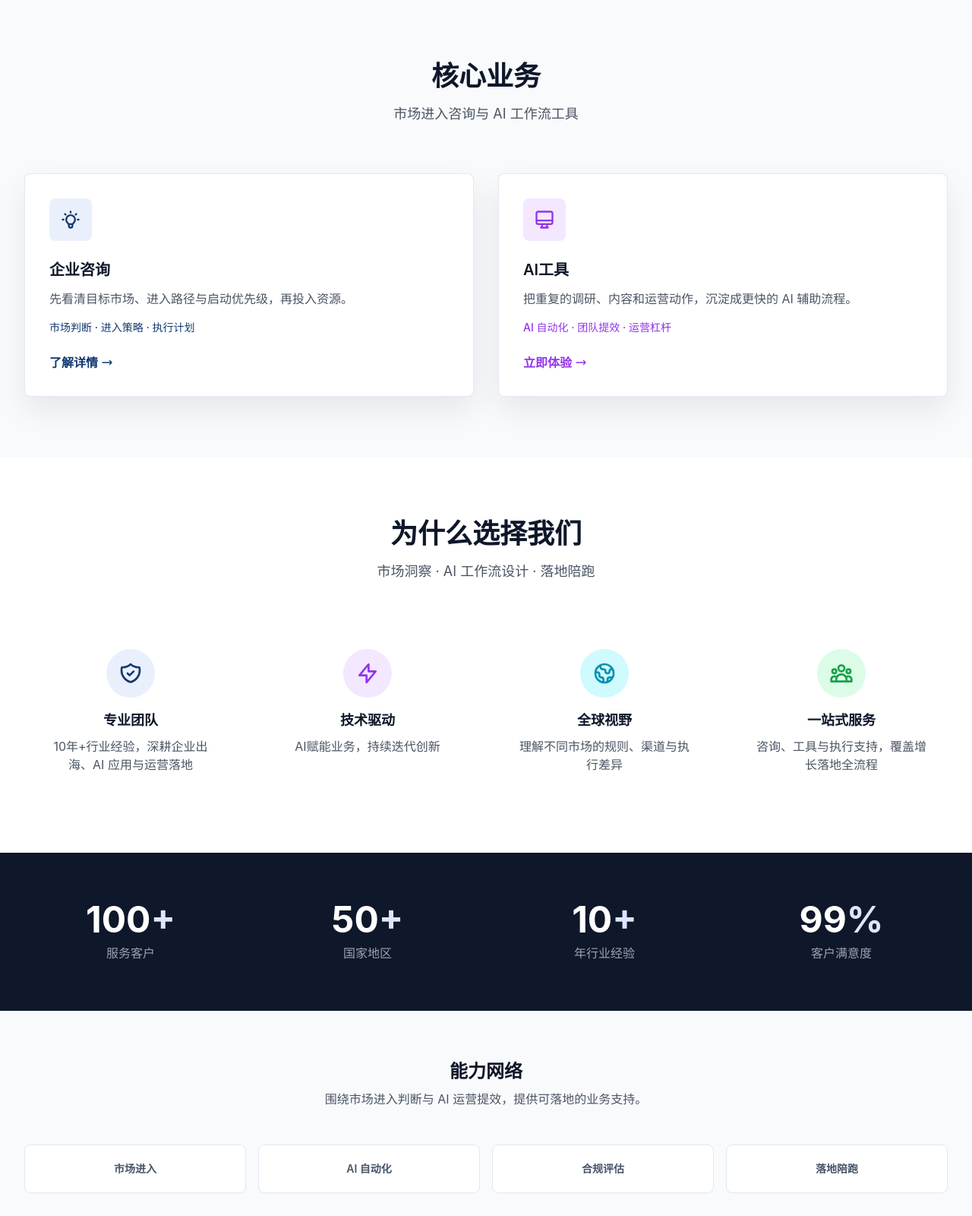
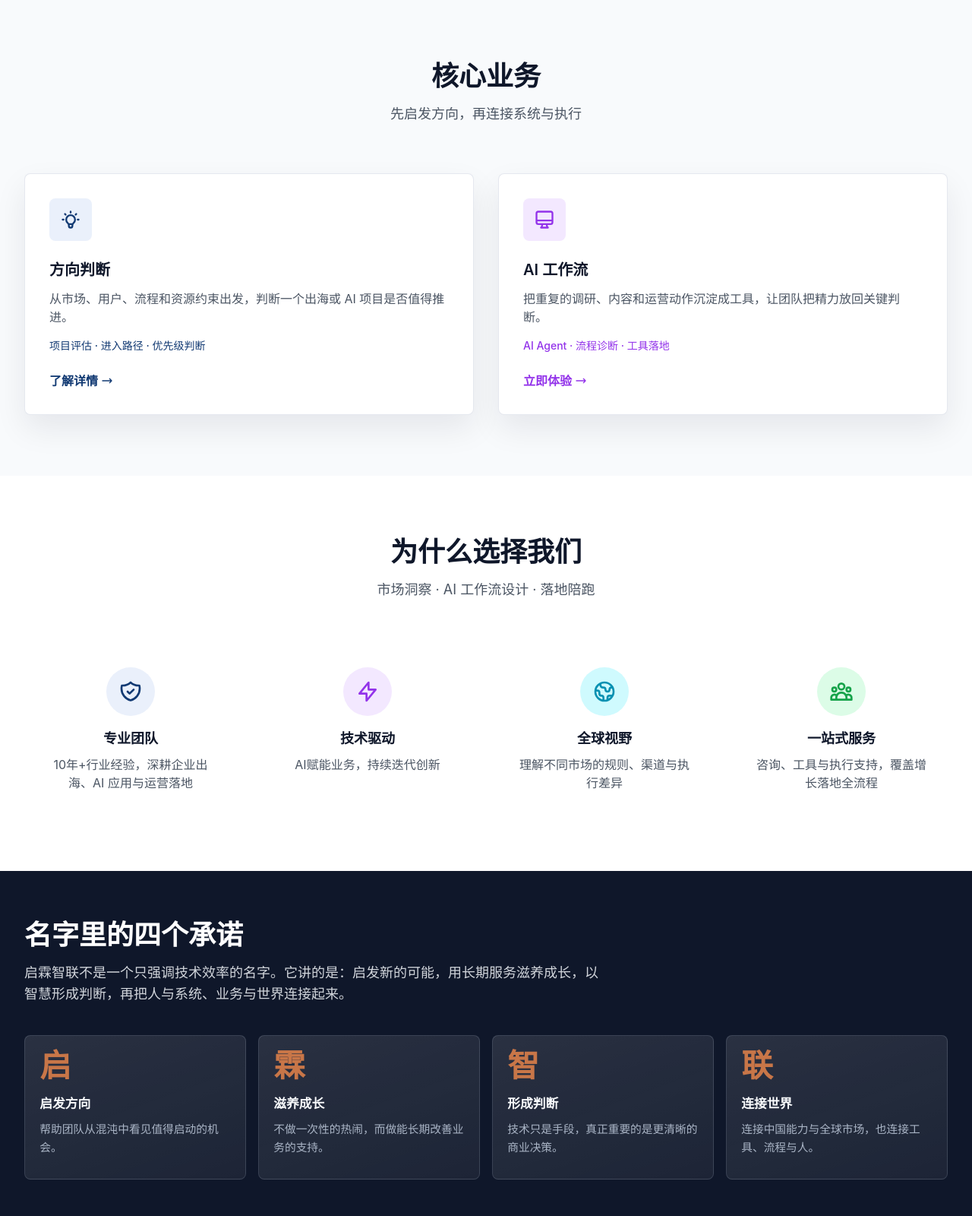
Before and after one commit to kanexu/kylink-website, a plain HTML site: page zh/index.html in a window 1280 px wide. Shown: the part 800-2400 px from the top of the page at 76% size. Drawn offline with nearby package versions, Linux system fonts and the light colour scheme.

Commit message:
Bring the brand meaning into the homepage
The previous homepage copy explained service functions but did not express the meaning behind 启霖智联. This revision makes the mission and name interpretation the center of the first-page story: 启 for opening direction, 霖 for nourishing growth, 智 for judgment, and 联 for connection. It also replaces unverified metric-style homepage claims with a clearer brand meaning section.

Constraint: Keep overseas warehouse promotion off the homepage while preserving existing product pages
Rejected: Keep the homepage as service-feature copy | It missed the company's naming culture and felt generic
Confidence: high
Scope-risk: narrow
Reversibility: clean
Tested: node --check js/main.js; git diff --check; searched homepage files for removed WMS/warehouse/supply-chain and metric wording
Not-tested: Full browser screenshot QA because browser automation is unavailable in this environment

```diff
--- a/css/site.css
+++ b/css/site.css
@@ -140,6 +140,11 @@ section .bg-gradient-to-br.rounded-2xl {
   margin: 2.25rem auto 0;
 }
 
+.hero-focus-row--four {
+  grid-template-columns: repeat(4, minmax(0, 1fr));
+  max-width: 940px;
+}
+
 .hero-focus-item {
   border: 1px solid rgba(220, 230, 255, 0.18);
   border-radius: 8px;
@@ -162,6 +167,37 @@ section .bg-gradient-to-br.rounded-2xl {
   color: #f8fafc;
   font-size: 1rem;
   font-weight: 700;
+}
+
+.brand-meaning-card {
+  min-height: 190px;
+  border: 1px solid rgba(220, 230, 255, 0.14);
+  border-radius: 8px;
+  background:
+    linear-gradient(160deg, rgba(255, 255, 255, 0.08), rgba(255, 255, 255, 0.02)),
+    rgba(248, 250, 252, 0.04);
+  padding: 1.2rem;
+}
+
+.brand-meaning-char {
+  color: #c87648;
+  font-size: 2.6rem;
+  font-weight: 800;
+  line-height: 1;
+  margin-bottom: 1rem;
+}
+
+.brand-meaning-card h3 {
+  color: #f8fafc;
+  font-size: 1.05rem;
+  font-weight: 750;
+  margin-bottom: 0.55rem;
+}
+
+.brand-meaning-card p {
+  color: #aab5c6;
+  font-size: 0.92rem;
+  line-height: 1.65;
 }
 
 .wms-dashboard {
@@ -243,6 +279,13 @@ a[aria-disabled="true"] {
   opacity: 0.58;
 }
 
+@media (max-width: 1024px) {
+  .hero-focus-row--four {
+    grid-template-columns: repeat(2, minmax(0, 1fr));
+    max-width: 680px;
+  }
+}
+
 @media (max-width: 768px) {
   nav img[src$="kylink-logo.svg"],
   nav img[src$="k-logo.svg"] {
--- a/zh/index.html
+++ b/zh/index.html
@@ -5,7 +5,7 @@
   <meta name="viewport" content="width=device-width, initial-scale=1.0">
   <link rel="icon" type="image/svg+xml" href="../images/favicon.svg">
   <title>启霖智联 Kylink Intelligence | AI 工具与企业出海增长</title>
-  <meta name="description" content="启霖智联帮助企业判断目标市场、制定进入路径，并用 AI 工作流工具提升运营效率。">
+  <meta name="description" content="启霖智联以启迪、滋养、智慧与连接为品牌内核，帮助出海团队用 AI 与系统化判断降低试错成本。">
   <link rel="canonical" href="https://kylink.hk/zh/">
   <link rel="alternate" hreflang="en" href="https://kylink.hk/">
   <link rel="alternate" hreflang="zh-CN" href="https://kylink.hk/zh/">
@@ -13,11 +13,11 @@
   <meta property="og:type" content="website">
   <meta property="og:url" content="https://kylink.hk/zh/">
   <meta property="og:title" content="启霖智联 | AI 工具与企业出海增长">
-  <meta property="og:description" content="为企业提供市场进入咨询与 AI 工作流工具，支持跨境增长落地。">
+  <meta property="og:description" content="以启迪、滋养、智慧与连接为品牌内核，帮助出海团队用 AI 与系统化判断降低试错成本。">
   <meta property="og:site_name" content="启霖智联 Kylink Intelligence">
   <meta name="twitter:card" content="summary">
   <meta name="twitter:title" content="启霖智联 | AI 工具与企业出海增长">
-  <meta name="twitter:description" content="市场进入咨询与 AI 工作流工具，支持跨境增长落地。">
+  <meta name="twitter:description" content="以启迪、滋养、智慧与连接为品牌内核，帮助出海团队用 AI 与系统化判断降低试错成本。">
 
   <!-- Tailwind CSS CDN -->
   <script src="https://cdn.tailwindcss.com"></script>
@@ -183,12 +183,12 @@
 
         <!-- Main headline -->
         <h1 class="text-4xl sm:text-5xl lg:text-6xl font-bold text-white mb-5">
-          用 AI 提升出海决策与运营效率
+          启迪智慧，连接世界
         </h1>
 
         <!-- Subtitle -->
         <p class="text-xl sm:text-2xl text-gray-300 max-w-3xl mx-auto mb-8">
-          帮企业判断去哪儿、怎么进入，并用 AI 工具减少重复工作。
+          以 AI 的判断力、系统的连接力，帮助出海团队看清方向、打通流程、稳健成长。
         </p>
 
         <!-- CTA Buttons -->
@@ -204,14 +204,22 @@
           </a>
         </div>
 
-        <div class="hero-focus-row" aria-label="启霖智联核心价值">
+        <div class="hero-focus-row hero-focus-row--four" aria-label="启霖智联命名内涵">
           <div class="hero-focus-item">
-            <span>市场更清楚</span>
-            <strong>知道下一步去哪里</strong>
+            <span>启</span>
+            <strong>开启新的增长方向</strong>
           </div>
           <div class="hero-focus-item">
-            <span>流程更省力</span>
-            <strong>用 AI 减少手工重复</strong>
+            <span>霖</span>
+            <strong>长期滋养业务成长</strong>
+          </div>
+          <div class="hero-focus-item">
+            <span>智</span>
+            <strong>把技术变成判断力</strong>
+          </div>
+          <div class="hero-focus-item">
+            <span>联</span>
+            <strong>连接中国与世界</strong>
           </div>
         </div>
       </div>
@@ -232,7 +240,7 @@
       <!-- Section header -->
       <div class="text-center mb-16">
         <h2 class="text-3xl sm:text-4xl font-bold text-slate-900 mb-4">核心业务</h2>
-        <p class="text-lg text-gray-600">市场进入咨询与 AI 工作流工具</p>
+        <p class="text-lg text-gray-600">先启发方向，再连接系统与执行</p>
       </div>
 
       <!-- Services cards -->
@@ -245,9 +253,9 @@
               <path stroke-linecap="round" stroke-linejoin="round" stroke-width="2" d="M9.663 17h4.673M12 3v1m6.364 1.636l-.707.707M21 12h-1M4 12H3m3.343-5.657l-.707-.707m2.828 9.9a5 5 0 117.072 0l-.548.547A3.374 3.374 0 0014 18.469V19a2 2 0 11-4 0v-.531c0-.895-.356-1.754-.988-2.386l-.548-.547z"/>
             </svg>
           </div>
-          <h3 class="text-xl font-semibold text-slate-900 mb-3">企业咨询</h3>
-          <p class="text-gray-600 mb-4">先看清目标市场、进入路径与启动优先级，再投入资源。</p>
-          <div class="text-sm text-primary-600 font-medium mb-6">市场判断 · 进入策略 · 执行计划</div>
+          <h3 class="text-xl font-semibold text-slate-900 mb-3">方向判断</h3>
+          <p class="text-gray-600 mb-4">从市场、用户、流程和资源约束出发，判断一个出海或 AI 项目是否值得推进。</p>
+          <div class="text-sm text-primary-600 font-medium mb-6">项目评估 · 进入路径 · 优先级判断</div>
           <a href="./services/consulting.html" class="inline-flex items-center text-primary-600 font-semibold hover:text-primary-700 transition-colors">
             了解详情
             <svg class="w-4 h-4 ml-1" fill="none" stroke="currentColor" viewBox="0 0 24 24">
@@ -263,9 +271,9 @@
               <path stroke-linecap="round" stroke-linejoin="round" stroke-width="2" d="M9.75 17L9 20l-1 1h8l-1-1-.75-3M3 13h18M5 17h14a2 2 0 002-2V5a2 2 0 00-2-2H5a2 2 0 00-2 2v10a2 2 0 002 2z"/>
             </svg>
           </div>
-          <h3 class="text-xl font-semibold text-slate-900 mb-3">AI工具</h3>
-          <p class="text-gray-600 mb-4">把重复的调研、内容和运营动作，沉淀成更快的 AI 辅助流程。</p>
-          <div class="text-sm text-purple-600 font-medium mb-6">AI 自动化 · 团队提效 · 运营杠杆</div>
+          <h3 class="text-xl font-semibold text-slate-900 mb-3">AI 工作流</h3>
+          <p class="text-gray-600 mb-4">把重复的调研、内容和运营动作沉淀成工具，让团队把精力放回关键判断。</p>
+          <div class="text-sm text-purple-600 font-medium mb-6">AI Agent · 流程诊断 · 工具落地</div>
           <a href="https://kylinkai.com" class="inline-flex items-center text-purple-600 font-semibold hover:text-purple-700 transition-colors">
             立即体验
             <svg class="w-4 h-4 ml-1" fill="none" stroke="currentColor" viewBox="0 0 24 24">
@@ -337,29 +345,33 @@
     </div>
   </section>
 
-  <!-- Stats Section -->
+  <!-- Name Meaning Section -->
   <section class="py-16 bg-slate-900">
     <div class="max-w-7xl mx-auto px-4 sm:px-6 lg:px-8">
-      <div class="grid grid-cols-2 md:grid-cols-4 gap-8 text-center">
-
-        <div>
-          <div class="text-4xl md:text-5xl font-bold text-white mb-2">100<span class="text-primary-400">+</span></div>
-          <div class="text-gray-400">服务客户</div>
+      <div class="max-w-3xl mb-10">
+        <h2 class="text-3xl sm:text-4xl font-bold text-white mb-4">名字里的四个承诺</h2>
+        <p class="text-lg text-gray-300">启霖智联不是一个只强调技术效率的名字。它讲的是：启发新的可能，用长期服务滋养成长，以智慧形成判断，再把人与系统、业务与世界连接起来。</p>
+      </div>
+      <div class="grid md:grid-cols-4 gap-4">
+        <div class="brand-meaning-card">
+          <div class="brand-meaning-char">启</div>
+          <h3>启发方向</h3>
+          <p>帮助团队从混沌中看见值得启动的机会。</p>
         </div>
-
-        <div>
-          <div class="text-4xl md:text-5xl font-bold text-white mb-2">50<span class="text-primary-400">+</span></div>
-          <div class="text-gray-400">国家地区</div>
+        <div class="brand-meaning-card">
+          <div class="brand-meaning-char">霖</div>
+          <h3>滋养成长</h3>
+          <p>不做一次性的热闹，而做能长期改善业务的支持。</p>
         </div>
-
-        <div>
-          <div class="text-4xl md:text-5xl font-bold text-white mb-2">10<span class="text-primary-400">+</span></div>
-          <div class="text-gray-400">年行业经验</div>
+        <div class="brand-meaning-card">
+          <div class="brand-meaning-char">智</div>
+          <h3>形成判断</h3>
+          <p>技术只是手段，真正重要的是更清晰的商业决策。</p>
         </div>
-
-        <div>
-          <div class="text-4xl md:text-5xl font-bold text-white mb-2">99<span class="text-primary-400">%</span></div>
-          <div class="text-gray-400">客户满意度</div>
+        <div class="brand-meaning-card">
+          <div class="brand-meaning-char">联</div>
+          <h3>连接世界</h3>
+          <p>连接中国能力与全球市场，也连接工具、流程与人。</p>
         </div>
       </div>
     </div>
```
Also changed, not shown: index.html (+47 -35 lines).
